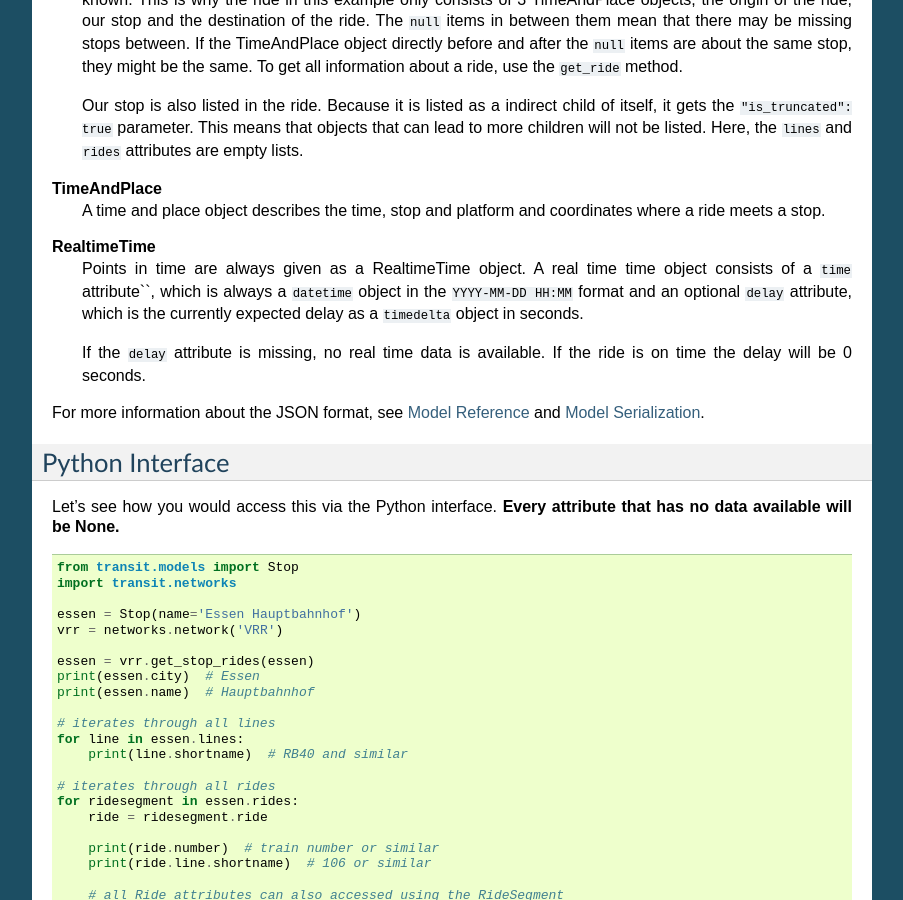
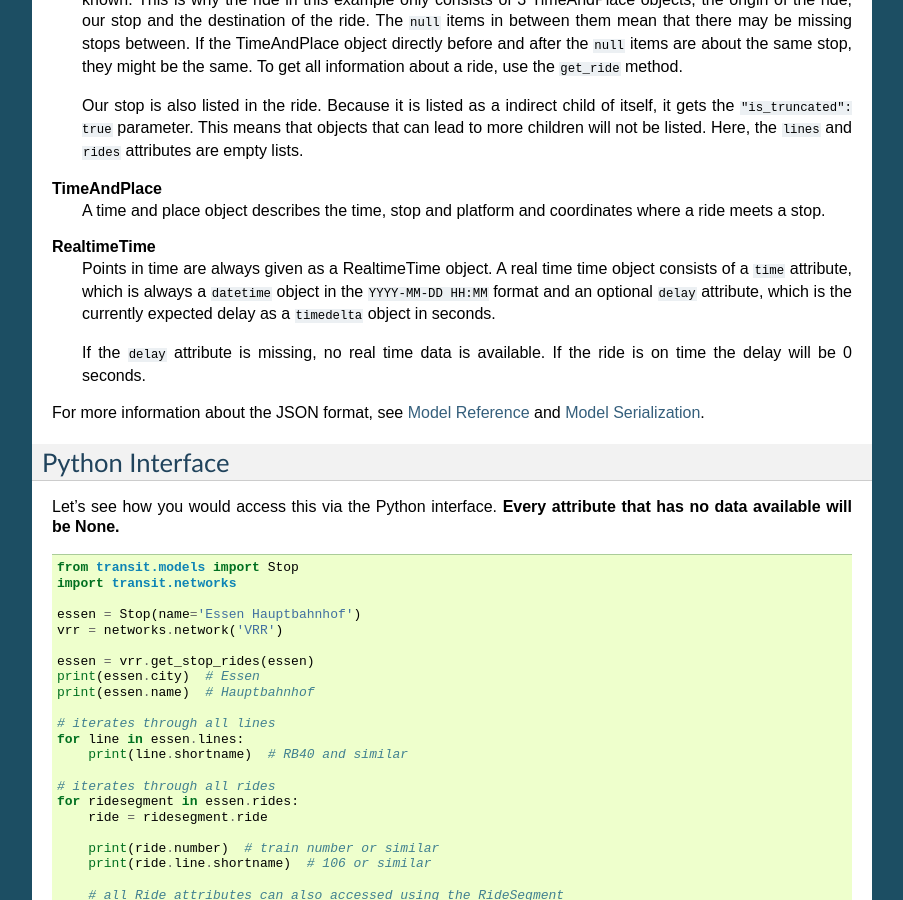
Before and after one commit to codingcatgirl/choo, a Sphinx documentation site: the page built from docs/transit/start.rst, in a window 1280 px wide and 900 px high, scrolled down 3060 px. Shown: the whole window, without its empty margins (198-1101 px from the left). Built offline with Sphinx 7.4.7, drawn with Linux system fonts in a browser that asks for light colours.

Commit message:
fix typo

```diff
--- a/docs/transit/start.rst
+++ b/docs/transit/start.rst
@@ -189,7 +189,7 @@ In the ``rides`` attribute the next rides that pass this station are listed. To
 
 **RealtimeTime**
     Points in time are always given as a RealtimeTime object.
-    A real time time object consists of a ``time`` attribute``, which is always a ``datetime`` object in the ``YYYY-MM-DD HH:MM`` format and an optional ``delay`` attribute, which is the currently expected delay as a ``timedelta`` object in seconds.
+    A real time time object consists of a ``time`` attribute, which is always a ``datetime`` object in the ``YYYY-MM-DD HH:MM`` format and an optional ``delay`` attribute, which is the currently expected delay as a ``timedelta`` object in seconds.
 
     If the ``delay`` attribute is missing, no real time data is available. If the ride is on time the delay will be 0 seconds.
 
--- a/test.py
+++ b/test.py
@@ -6,11 +6,8 @@ from output import PrettyPrint
 import json
 
 vrr = VRR()
-<<<<<<< HEAD
 du = Stop(city='essen', name='hbf')
-=======
 du = Stop(city='essen', name='borbeck süd bf')
->>>>>>> 2b6f041581cb63bbf168ee9f5d5482a7ae93e245
 
 result = vrr.get_stop_rides(du)
 p = PrettyPrint()
```
